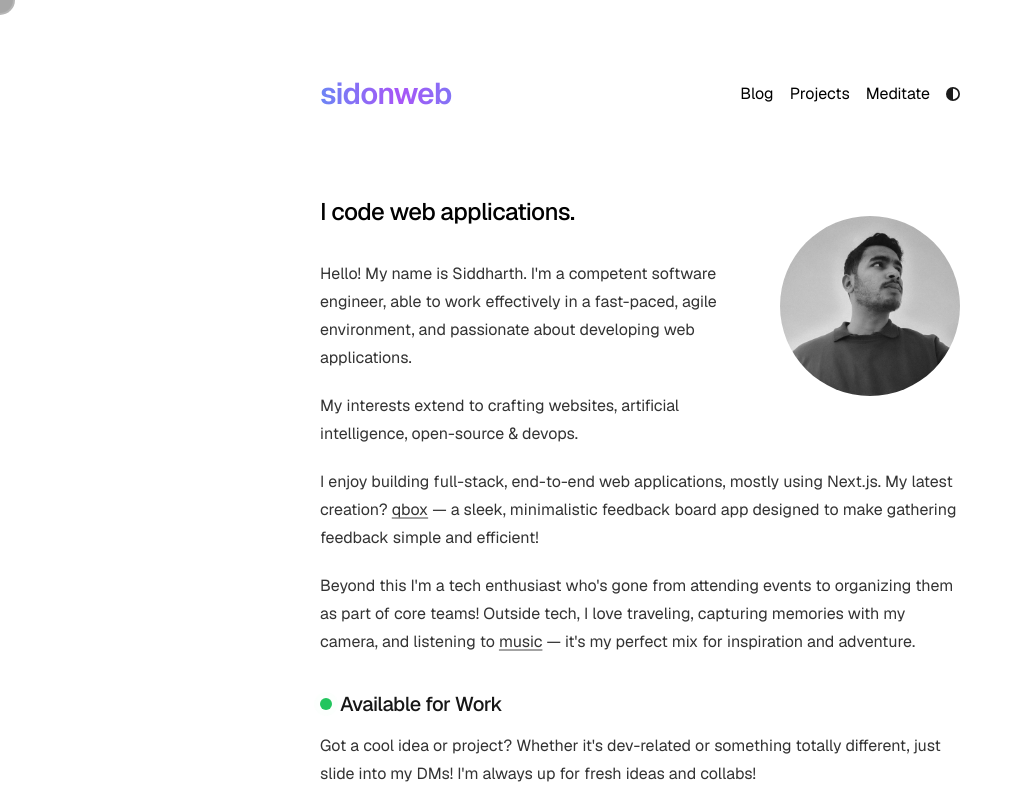
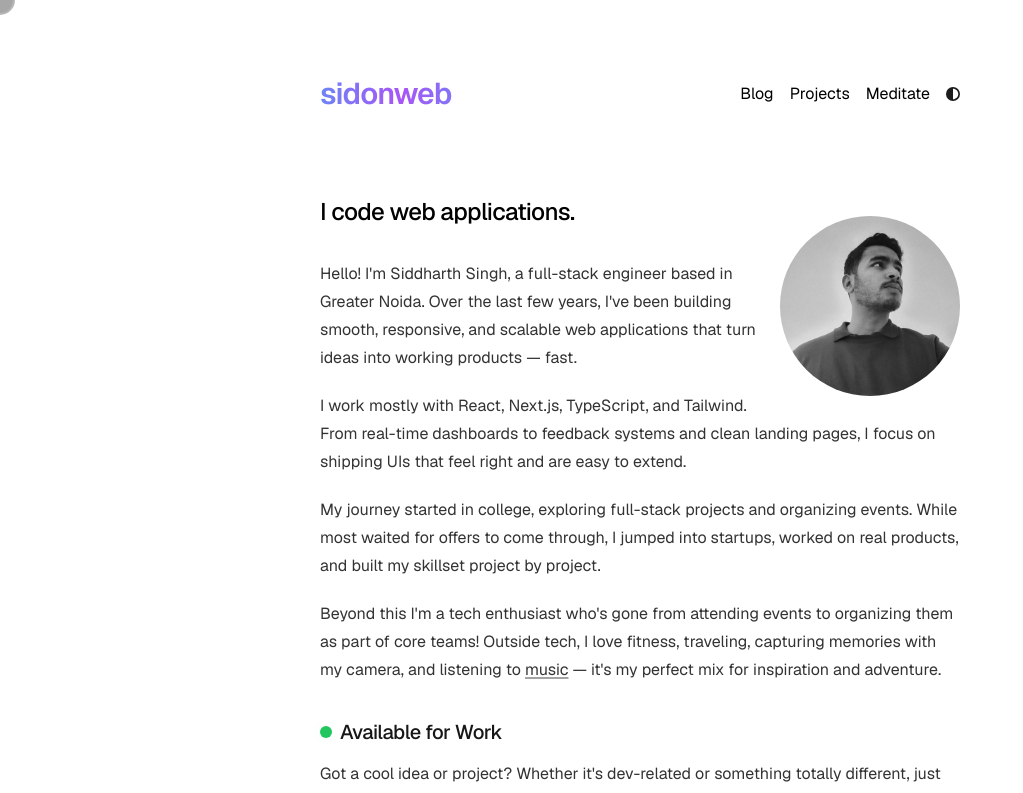
Before and after one commit to sidonweb/sidonweb.com, a Next.js app: page / in a window 1280 px wide. Shown: the top 793 px of the page, without its empty margins (0-1023 px from the left). Built offline with nearby package versions, Linux system fonts and the light colour scheme.

Commit message:
Implement code changes to enhance functionality and improve performance

```diff
--- a/app/page.tsx
+++ b/app/page.tsx
@@ -22,24 +22,16 @@ export default function Page() {
 
       <div className="prose prose-neutral dark:prose-invert">
         <p>
-          Hello! My name is Siddharth. I'm a competent software engineer, able to work effectively in a fast-paced, agile environment, and passionate about developing web applications.
+          Hello! I'm Siddharth Singh, a full-stack engineer based in Greater Noida. Over the last few years, I've been building smooth, responsive, and scalable web applications that turn ideas into working products — fast.
         </p>
         <p>
-          My interests extend to crafting websites, artificial intelligence, open-source & devops.
+          I work mostly with React, Next.js, TypeScript, and Tailwind. From real-time dashboards to feedback systems and clean landing pages, I focus on shipping UIs that feel right and are easy to extend.
         </p>
         <p>
-          I enjoy building full-stack, end-to-end web applications, mostly using Next.js. My latest creation?{" "}
-          <a
-            target="_blank"
-            href="https://qbox.live"
-          >
-            qbox
-          </a>
-          {" "}
-          — a sleek, minimalistic feedback board app designed to make gathering feedback simple and efficient!
+          My journey started in college, exploring full-stack projects and organizing events. While most waited for offers to come through, I jumped into startups, worked on real products, and built my skillset project by project.
         </p>
         <p>
-          Beyond this I'm a tech enthusiast who's gone from attending events to organizing them as part of core teams! Outside tech, I love traveling, capturing memories with my camera, and listening to {" "}
+          Beyond this I'm a tech enthusiast who's gone from attending events to organizing them as part of core teams! Outside tech, I love fitness, traveling, capturing memories with my camera, and listening to {" "}
           <a href={socialLinks.spotify} target="_blank">
             music
           </a>{" "}
```
Also changed, not shown: 1 other file (tests, documents, lock files or other folders).
